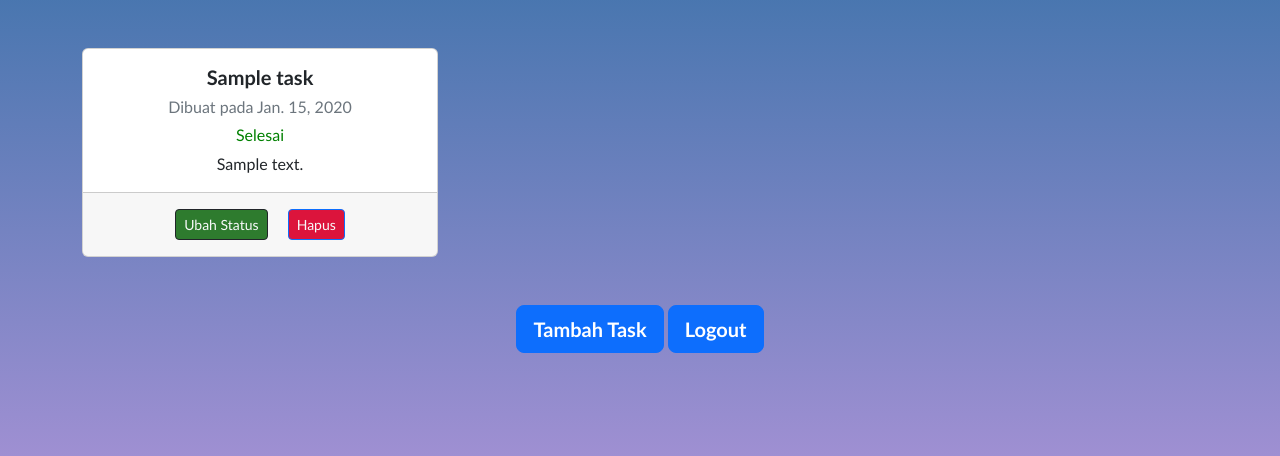
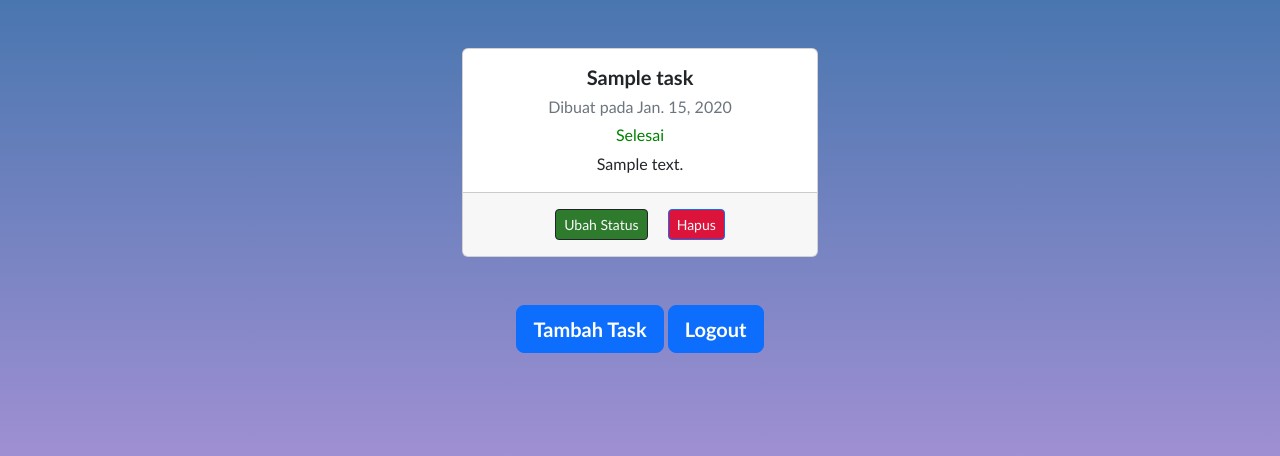
Before and after one commit to mazayanur11/Tugas-2-PBP, a Django app: page /todolist/ in a window 1280 px wide. Shown: the part 86-542 px from the top of the page. Run offline with Django 4.2, Linux system fonts and the light colour scheme; a user stored in the database is signed in; tables that the repository leaves empty hold one stand-in row (values such as "Sample post").

Commit message:
menambahkan bonus

```diff
--- a/todolist/templates/todolist.html
+++ b/todolist/templates/todolist.html
@@ -62,7 +62,7 @@ body {
     </div>
 
     <div class="container">
-        <div class="row row-cols-1 row-cols-md-3 g-4">
+        <div class="row row-cols-1 row-cols-md-3 g-4 justify-content-center">
             {% for task in list_barang %}
             <div class="col">
                 <div class="card h-100">
```
